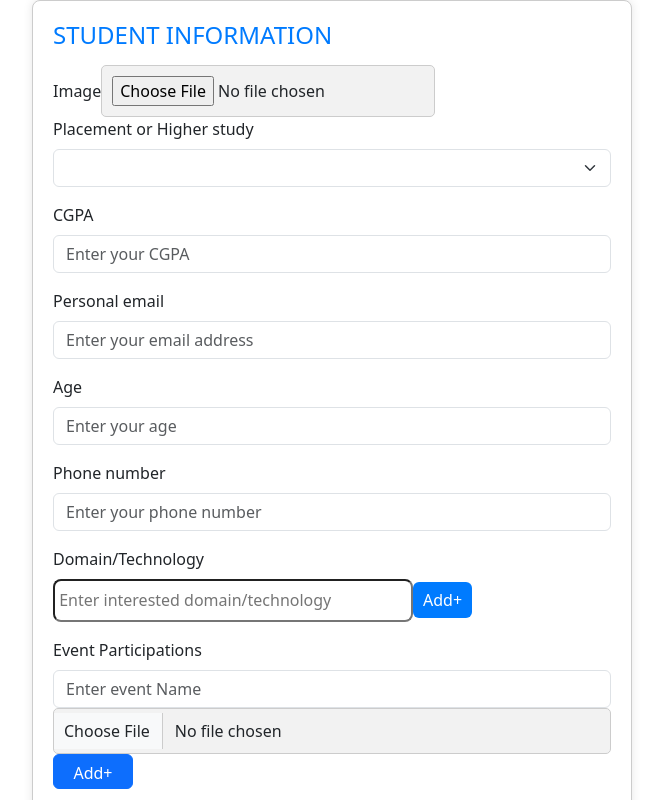
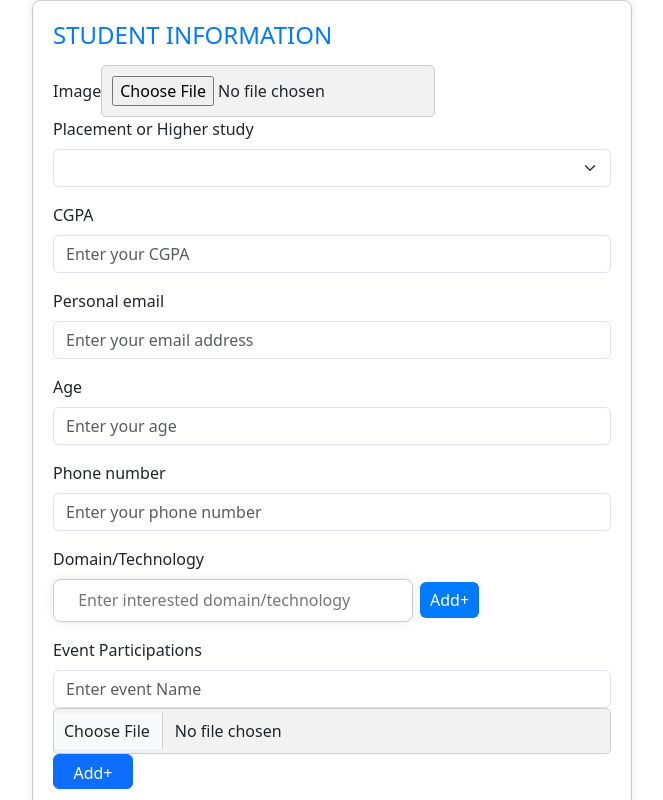
Before and after one commit to King1285/SGP-Frontend, a React (Create React App) app: page /information in a window 1280 px wide. Shown: the top 800 px of the page, without its empty margins (308-971 px from the left). Built offline with nearby package versions, Linux system fonts and the light colour scheme.

Commit message:
updation

```diff
--- a/src/components/information/Multiproject/Multiproject.css
+++ b/src/components/information/Multiproject/Multiproject.css
@@ -42,16 +42,25 @@
 
   } */
   .input-tag {
+    width: 400px;
+    margin-right: 7px;
+    padding: 20px;
+    border: 1px solid #ccc;
     border-radius: 8px;
+    box-sizing: border-box;
+    box-shadow: 0 0 10px rgba(0, 0, 0, 0.1);
   }
   .input-tag:active {
-    box-shadow: 0 0 5px 2px rgb(168, 217, 244);
+    border: 1px solid var(--primary);
+
+    box-shadow: 0 0 10px rgba(0, 0, 0, 0.1);
   }
 
 
   .input-tag:focus {
-    border-color: #000;
-    outline: 1px solid #ccc;
+    /* border-radius: 8px; */
+    border-color:  var(--primary);
+    outline: 4px solid #c0d9f5;
   }
 
   .add-btn{
```
